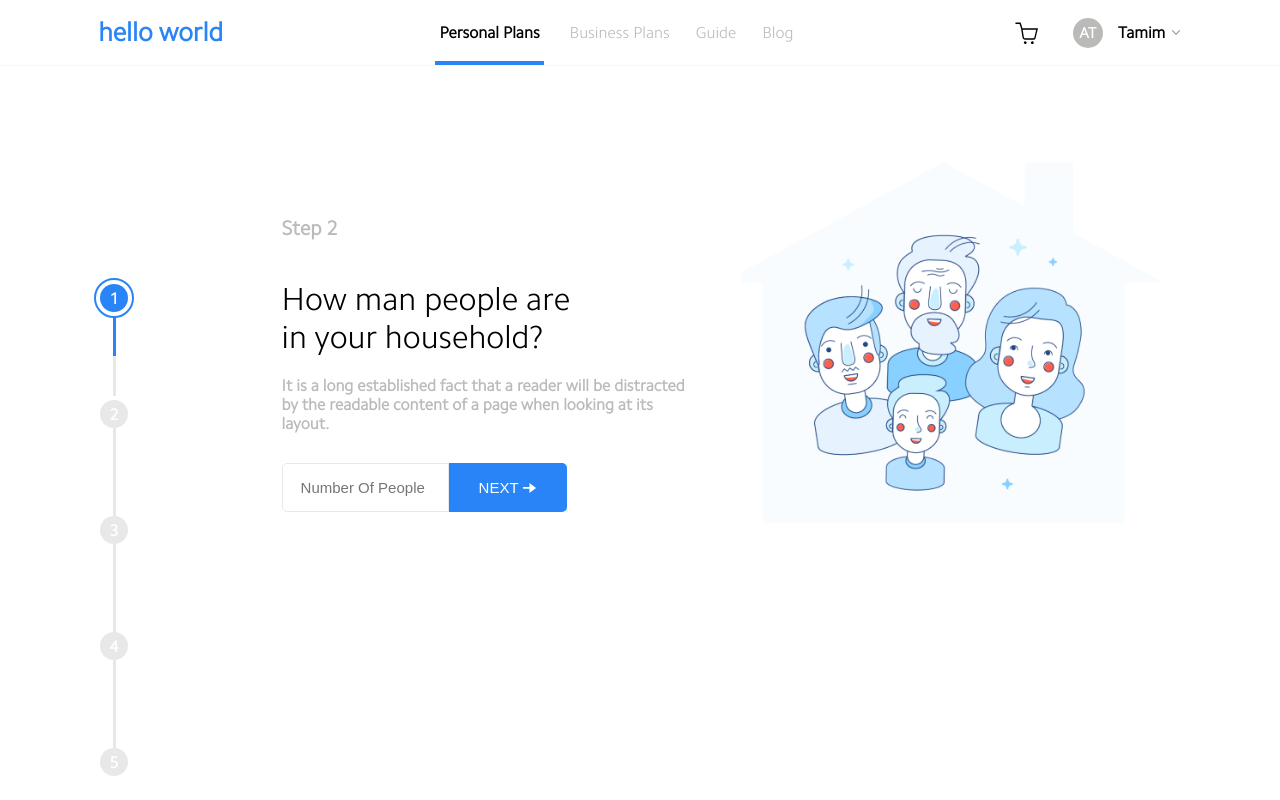
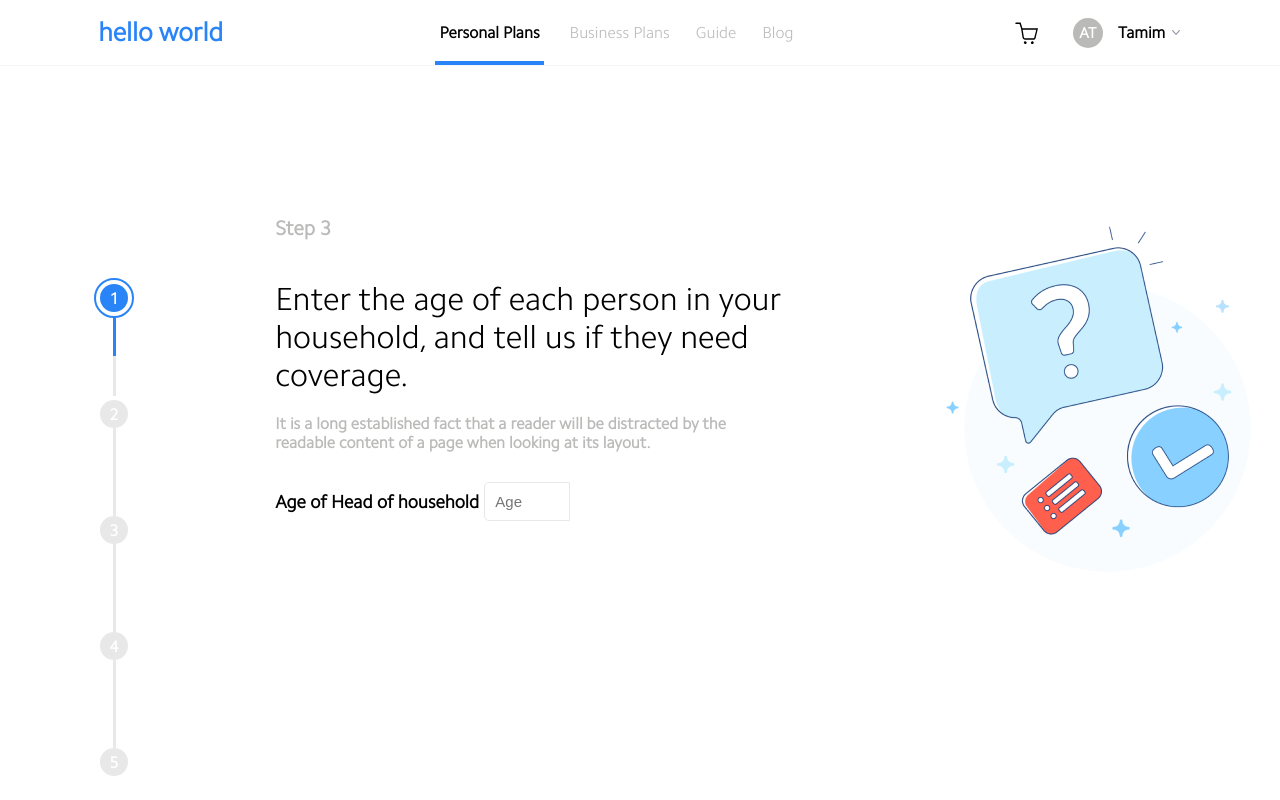
Before and after one commit to ATG-Tamim/vue-wizard, a Vue app: page / in a window 1280 px wide. Built offline with nearby package versions, Linux system fonts and the light colour scheme.

Commit message:
Add step three

```diff
--- a/src/App.vue
+++ b/src/App.vue
@@ -2,7 +2,7 @@
   <headerSection/>
   <progressBar/>
   <div class="white-space"></div>
-  <step-two/>
+  <step-three/>
 </template>
 
 <script>
@@ -10,13 +10,15 @@ import HeaderSection from './components/Header'
 import ProgressBar from './components/ProgressBar'
 import StepOne from './views/StepOne'
 import StepTwo from './views/StepTwo'
+import StepThree from './views/StepThree'
 
 export default {
   components: {
     HeaderSection,
     ProgressBar,
     StepOne,
-    StepTwo
+    StepTwo,
+    StepThree
   },
 
   data(){
--- /dev/null
+++ b/src/views/StepThree.vue
@@ -0,0 +1,27 @@
+<template>
+  <div class="steps">
+    <div class="form-section step3">
+      <h2 class="steps-text">Step 3</h2>
+      <h1
+        class="title"
+      >Enter the age of each person in your household, and tell us if they need coverage.</h1>
+      <p
+        class="steps-para"
+      >It is a long established fact that a reader will be distracted by the readable content of a page when looking at its layout.</p>
+      <div class="input-form">
+        <label>Age of Head of household</label>
+        <input type="text" placeholder="age" />
+      </div>
+    </div>
+    <div class="illustration-three">
+      <img src="./../assets/images/step3Illustration.png" alt />
+    </div>
+  </div>
+</template>
+
+<script>
+export default {};
+</script>
+
+<style>
+</style>
```
